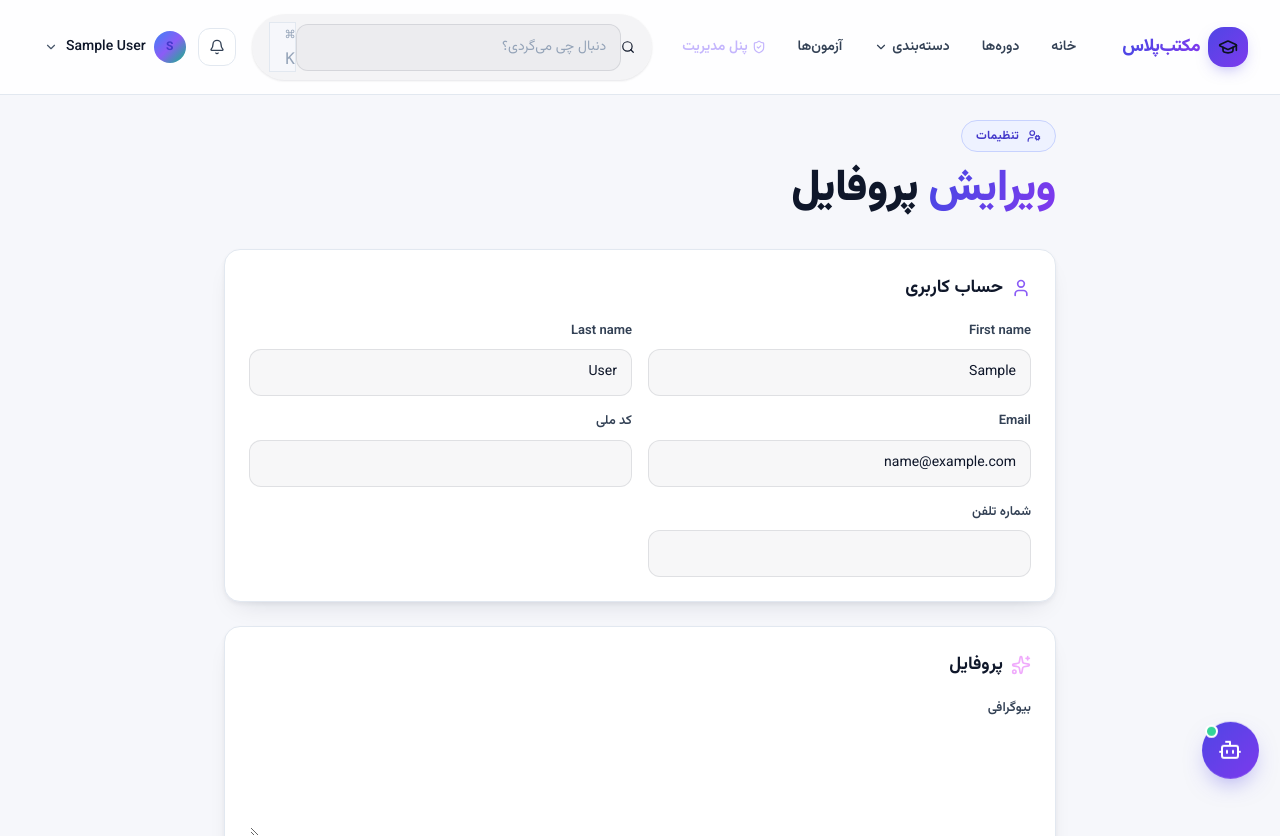
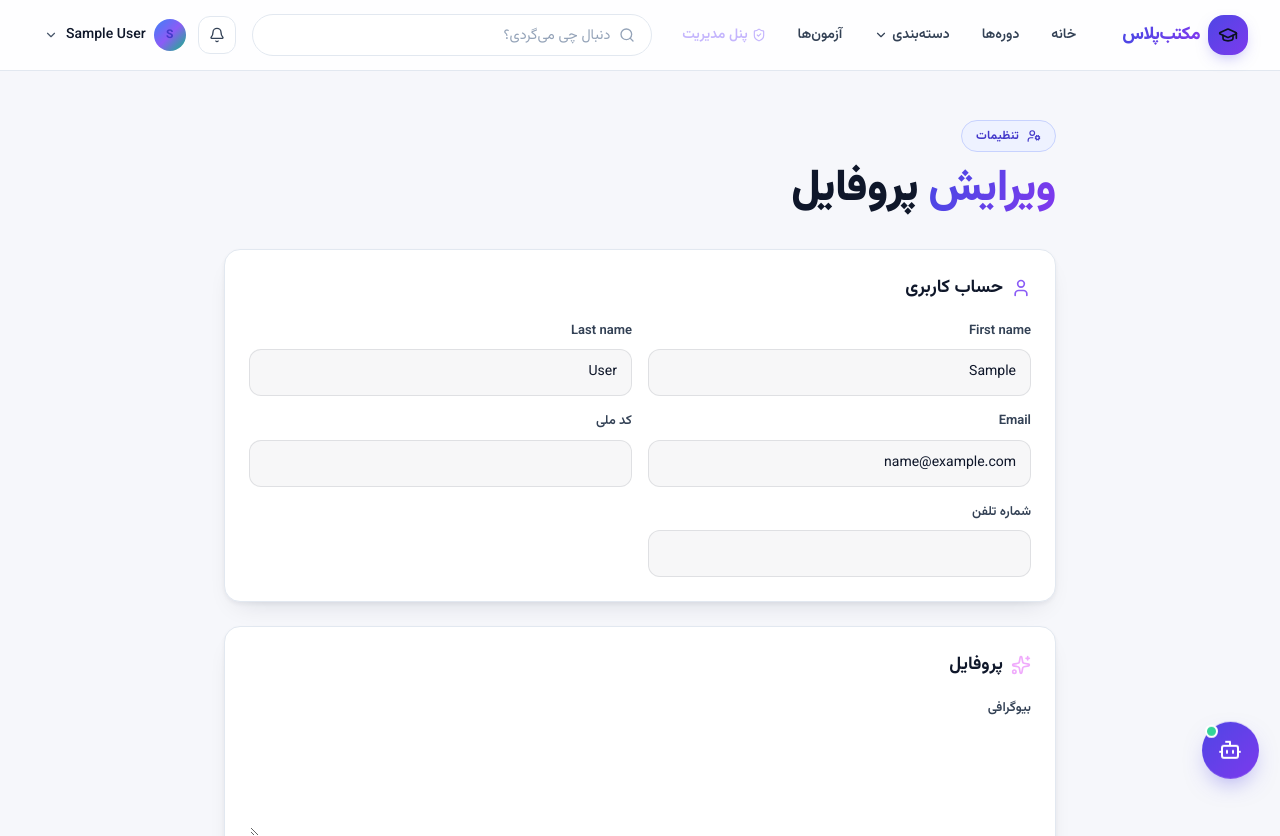
Before and after one commit to mohammadreza829/django_SchoolManagementSystem, a Django app: page /accounts/profile/edit/ in a window 1280 px wide. Shown: the top 836 px of the page. Run offline with Django 5.2, Linux system fonts and the light colour scheme; the visitor is signed in with stand-in values (Sample User, id 1); data that the repository does not hold is empty; some libraries are stand-ins or nearby versions.

Commit message:
fix(ui): یکدست کردن کادر جستجوی هدر و لندینگ (#9)

```diff
--- a/static/css/unify.css
+++ b/static/css/unify.css
@@ -288,3 +288,107 @@
 @media (prefers-reduced-motion: reduce) {
   .classroom, .classroom-chip { animation: none !important; }
 }
+
+/* ============================================================
+   SEARCH — یک کادر واحد، بدون اینپوت تو‌در‌تو
+   ============================================================ */
+header.site-nav form > div.nav-search,
+.nav-search {
+  display: flex !important;
+  align-items: center !important;
+  gap: .55rem !important;
+  width: 100%;
+  height: 42px;
+  padding: 0 1rem !important;
+  background: #fff !important;
+  border: 1px solid #e2e8f0 !important;
+  border-radius: 999px !important;
+  box-shadow: none !important;
+  overflow: hidden;
+}
+header.site-nav form > div.nav-search:hover,
+header.site-nav form > div.nav-search:focus-within,
+.nav-search:focus-within {
+  background: #fff !important;
+  border-color: #c7d2fe !important;
+  box-shadow: 0 0 0 4px rgba(79, 70, 229, .1) !important;
+}
+.nav-search kbd { display: none !important; }
+.nav-search svg,
+.nav-search > i {
+  width: 1rem;
+  height: 1rem;
+  flex-shrink: 0;
+  color: #94a3b8 !important;
+}
+.nav-search input,
+.nav-search input[type="text"] {
+  flex: 1 !important;
+  min-width: 0 !important;
+  height: 100% !important;
+  margin: 0 !important;
+  padding: 0 !important;
+  background: transparent !important;
+  border: 0 !important;
+  outline: none !important;
+  box-shadow: none !important;
+  appearance: none !important;
+  -webkit-appearance: none !important;
+  border-radius: 0 !important;
+  font: inherit !important;
+  font-size: .9rem !important;
+  color: #0f172a !important;
+}
+.nav-search input::placeholder { color: #94a3b8 !important; }
+
+.hero-search { margin-top: 1.75rem; max-width: 32rem; }
+.hero-search-box {
+  display: flex !important;
+  align-items: center !important;
+  gap: .5rem !important;
+  height: 52px;
+  padding: 5px !important;
+  padding-inline-start: 1.05rem !important;
+  background: #fff !important;
+  border: 1px solid #e2e8f0 !important;
+  border-radius: 999px !important;
+  box-shadow: 0 1px 2px rgba(15,23,42,.06) !important;
+  overflow: hidden;
+}
+.hero-search-box:focus-within {
+  border-color: #c7d2fe !important;
+  box-shadow: 0 0 0 4px rgba(79, 70, 229, .1) !important;
+}
+.hero-search-box svg,
+.hero-search-box > i {
+  width: 1.15rem;
+  height: 1.15rem;
+  flex-shrink: 0;
+  color: #94a3b8 !important;
+}
+.hero-search-box input,
+.hero-search-box input[type="text"] {
+  flex: 1 !important;
+  min-width: 0 !important;
+  height: 100% !important;
+  margin: 0 !important;
+  padding: 0 .4rem 0 0 !important;
+  background: transparent !important;
+  border: 0 !important;
+  outline: none !important;
+  box-shadow: none !important;
+  appearance: none !important;
+  -webkit-appearance: none !important;
+  border-radius: 0 !important;
+  font: inherit !important;
+  font-size: .95rem !important;
+  color: #0f172a !important;
+}
+.hero-search-box input::placeholder { color: #94a3b8 !important; }
+.hero-search-box .btn {
+  height: 42px !important;
+  padding: 0 1.15rem !important;
+  border-radius: 999px !important;
+  flex-shrink: 0;
+  box-shadow: none !important;
+}
--- a/templates/base.html
+++ b/templates/base.html
@@ -95,7 +95,6 @@
           <div class="nav-search">
             <i data-lucide="search" class="w-4 h-4"></i>
             <input type="text" name="q" placeholder="دنبال چی می‌گردی؟" aria-label="جستجوی دوره">
-            <kbd>⌘ K</kbd>
           </div>
         </form>
 
```
